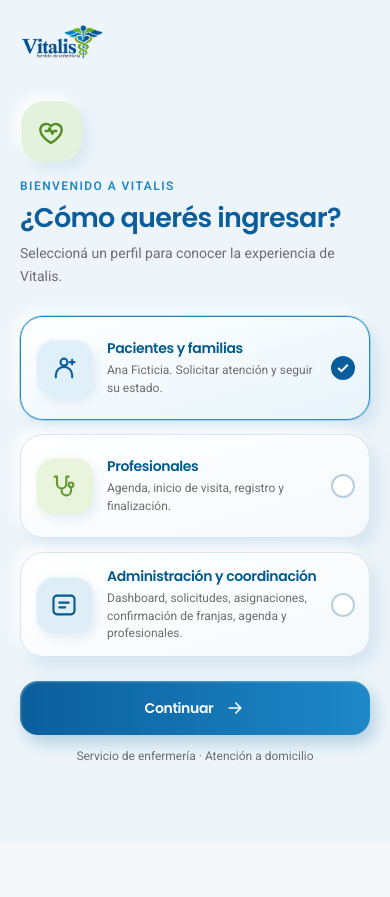
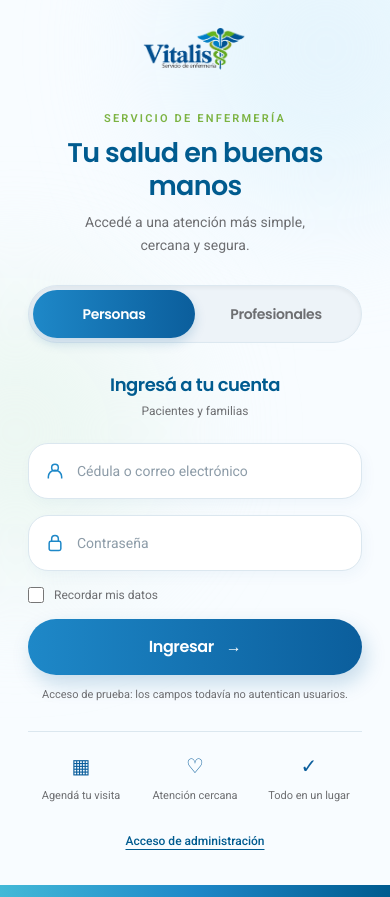
Before and after one commit to equantum-py/vitalis-demo, a Next.js app: page /demo in a window 390 px wide. Before the commit the page ends 844 px from the top, so only its background shows below. Built offline with nearby package versions, Linux system fonts and the light colour scheme.

Commit message:
feat(vitalis): renovar acceso mobile con personas y profesionales

```diff
--- a/app/demo/page.tsx
+++ b/app/demo/page.tsx
@@ -52,71 +52,76 @@ function Selector() {
   const [franjaSeleccionada, setFranjaSeleccionada] = useState<Record<string, string>>({});
   const ultima = estado.solicitudes[0];
 
+  const ingresar = () => {
+    const elegido = PERFILES.find((p) => p.perfil === perfilElegido);
+    if (!elegido) return;
+    despachar({ tipo: "cambiarPerfil", perfil: elegido.perfil });
+    router.push(elegido.ruta);
+  };
+
   return (
-    <main className="mx-auto flex min-h-dvh w-full max-w-md flex-col bg-[#edf5fa] px-5 pb-8 pt-6 text-[#005b8f] sm:my-6 sm:min-h-[calc(100dvh-3rem)] sm:rounded-[34px] sm:border sm:border-white/80 sm:px-7 sm:shadow-[12px_18px_45px_#005b8f20]">
-      <header className="flex items-center justify-between">
-        <div className="flex items-center gap-2.5">
-          <MarcaVitalis />
+    <main className="relative mx-auto flex min-h-dvh w-full max-w-md flex-col overflow-hidden bg-[#f8fcff] text-[#005b8f] sm:my-6 sm:min-h-[calc(100dvh-3rem)] sm:rounded-[34px] sm:shadow-[12px_18px_45px_#005b8f20]">
+      <div className="pointer-events-none absolute -right-24 -top-28 size-80 rounded-full bg-[#dff3fc]/70 blur-3xl" aria-hidden="true" />
+      <div className="pointer-events-none absolute -left-32 top-72 size-72 rounded-full bg-[#e7f5ed]/70 blur-3xl" aria-hidden="true" />
+      <div className="relative flex flex-1 flex-col px-7 pb-7 pt-8">
+        <header className="flex items-center justify-center">
+          <div className="scale-125 origin-center"><MarcaVitalis /></div>
+          <DemoBadge />
+        </header>
+        <div className="mt-8 text-center">
+          <p className="text-[11px] font-semibold uppercase tracking-[.2em] text-[#7cb342]">Servicio de enfermería</p>
+          <h1 className="mt-2 font-display text-[27px] font-semibold leading-tight text-[#005b8f]">Tu salud en buenas manos</h1>
+          <p className="mx-auto mt-2 max-w-[270px] text-sm leading-relaxed text-[#6d6e71]">Accedé a una atención más simple, cercana y segura.</p>
         </div>
-        <DemoBadge />
-      </header>
 
-      <div className="mt-9">
-        <div className="mb-4 flex size-[62px] items-center justify-center rounded-[23px] bg-[#e3f2dc] text-[#558c24] shadow-[6px_7px_14px_#0b5e9c18,-4px_-4px_12px_#ffffff,inset_1px_1px_1px_#ffffff]">
-          <svg viewBox="0 0 24 24" className="size-8" fill="none" stroke="currentColor" strokeWidth="1.8" strokeLinecap="round" strokeLinejoin="round" aria-hidden="true"><path d="M12 21s-8-4.5-8-10a4.5 4.5 0 0 1 8-2.6A4.5 4.5 0 0 1 20 11c0 5.5-8 10-8 10Z"/><path d="M8 12h2l1-2 2 4 1-2h2"/></svg>
+        <div className="mt-7 grid grid-cols-2 rounded-full border border-[#dce8f0] bg-[#edf3f8] p-1 shadow-inner" role="group" aria-label="Tipo de acceso">
+          {PERFILES.slice(0, 2).map((p) => (
+            <button key={p.perfil} type="button" aria-pressed={perfilElegido === p.perfil}
+              onClick={() => setPerfilElegido(p.perfil)}
+              className={`min-h-12 rounded-full px-2 font-display text-sm font-semibold transition-colors ${perfilElegido === p.perfil ? "bg-gradient-to-r from-[#1e88c8] to-[#0b5e9c] text-white shadow-[0_5px_12px_#0b5e9c30]" : "text-[#6d6e71]"}`}>
+              {p.perfil === "paciente" ? "Personas" : "Profesionales"}
+            </button>
+          ))}
         </div>
-        <p className="text-xs font-semibold uppercase tracking-[.12em] text-[#1e88c8]">Bienvenido a Vitalis</p>
-        <h1 className="mt-2 font-display text-[27px] font-semibold leading-[1.2] tracking-[-.04em] text-[#0b5e9c]">¿Cómo querés ingresar?</h1>
-        <p className="mt-2 text-sm leading-relaxed text-[#6d6e71]">Seleccioná un perfil para conocer la experiencia de Vitalis.</p>
+
+        <section className="mt-7" aria-labelledby="acceso-vitalis">
+          <h2 id="acceso-vitalis" className="text-center font-display text-lg font-semibold">Ingresá a tu cuenta</h2>
+          <p className="mt-1 text-center text-xs text-[#6d6e71]">{perfilElegido === "paciente" ? "Pacientes y familias" : "Personal de enfermería y profesionales"}</p>
+          <form className="mt-6 space-y-4" onSubmit={(e) => { e.preventDefault(); ingresar(); }}>
+            <label className="block">
+              <span className="sr-only">Cédula o correo electrónico</span>
+              <span className="flex min-h-14 items-center gap-3 rounded-[20px] border border-[#dbe7ef] bg-white px-4 shadow-[3px_5px_14px_#0b5e9c0b]">
+                <svg className="size-5 shrink-0 text-[#1e88c8]" viewBox="0 0 24 24" fill="none" stroke="currentColor" strokeWidth="1.8" aria-hidden="true"><circle cx="12" cy="8" r="4"/><path d="M4 21v-2a8 8 0 0 1 16 0v2"/></svg>
+                <input type="text" autoComplete="username" placeholder="Cédula o correo electrónico" className="min-w-0 w-full bg-transparent text-sm text-[#005b8f] outline-none placeholder:text-[#8d9ca8]" />
+              </span>
+            </label>
+            <label className="block">
+              <span className="sr-only">Contraseña</span>
+              <span className="flex min-h-14 items-center gap-3 rounded-[20px] border border-[#dbe7ef] bg-white px-4 shadow-[3px_5px_14px_#0b5e9c0b]">
+                <svg className="size-5 shrink-0 text-[#1e88c8]" viewBox="0 0 24 24" fill="none" stroke="currentColor" strokeWidth="1.8" aria-hidden="true"><rect x="5" y="10" width="14" height="11" rx="2"/><path d="M8 10V7a4 4 0 0 1 8 0v3"/></svg>
+                <input type="password" autoComplete="current-password" placeholder="Contraseña" className="min-w-0 w-full bg-transparent text-sm text-[#005b8f] outline-none placeholder:text-[#8d9ca8]" />
+              </span>
+            </label>
+            <label className="flex items-center gap-2.5 text-xs text-[#6d6e71]">
+              <input type="checkbox" className="size-4 accent-[#0b5e9c]" /> Recordar mis datos
+            </label>
+            <button type="submit" className="clay-interactive flex min-h-14 w-full items-center justify-center gap-3 rounded-full bg-gradient-to-r from-[#1e88c8] to-[#0b5e9c] font-display text-base font-semibold text-white shadow-[4px_9px_20px_#0b5e9c35]">
+              Ingresar <span aria-hidden="true">→</span>
+            </button>
+          </form>
+          <p className="mt-3 text-center text-[11px] text-[#6d6e71]">Acceso de prueba: los campos todavía no autentican usuarios.</p>
+        </section>
+
+        <div className="mt-auto pt-7">
+          <div className="grid grid-cols-3 gap-2 border-t border-[#dbe7ef] pt-5 text-center text-[11px] text-[#6d6e71]">
+            <span className="flex flex-col items-center gap-2"><span className="text-xl text-[#0b5e9c]">▦</span>Agendá tu visita</span>
+            <span className="flex flex-col items-center gap-2"><span className="text-xl text-[#0b5e9c]">♡</span>Atención cercana</span>
+            <span className="flex flex-col items-center gap-2"><span className="text-xl text-[#0b5e9c]">✓</span>Todo en un lugar</span>
+          </div>
+          <button type="button" onClick={() => { despachar({ tipo: "cambiarPerfil", perfil: "administracion" }); router.push("/admin"); }} className="mt-5 w-full py-2 text-center text-xs font-medium text-[#005b8f] underline underline-offset-4">Acceso de administración</button>
+        </div>
       </div>
-
-      <section aria-labelledby="perfiles" className="mt-7 flex flex-col gap-3.5">
-        <h2 id="perfiles" className="sr-only">Perfiles de acceso</h2>
-        {PERFILES.map((p, index) => {
-          const activo = perfilElegido === p.perfil;
-          return (
-            <button
-              key={p.perfil}
-              type="button"
-              aria-pressed={activo}
-              onClick={() => setPerfilElegido(p.perfil)}
-              className={`clay-interactive flex min-h-[104px] w-full items-center gap-3.5 rounded-[23px] border p-3.5 text-left shadow-[7px_9px_18px_#0b5e9c1c,-5px_-5px_14px_#ffffff,inset_1px_1px_2px_#ffffff] ${activo ? "border-[#1e88c8] bg-gradient-to-br from-white to-[#e7f4fb] ring-1 ring-[#1e88c8]/30" : "border-[#d6e6ef] bg-gradient-to-br from-white to-[#f5f9fc]"}`}
-            >
-              <span className={`flex size-[58px] shrink-0 items-center justify-center rounded-[19px] shadow-[inset_1px_1px_2px_#ffffff,4px_5px_10px_#0b5e9c16] ${index === 0 ? "bg-[#e0f0fb] text-[#0b5e9c]" : index === 1 ? "bg-[#e8f4dc] text-[#629a2e]" : "bg-[#dfeef6] text-[#005b8f]"}`}>
-                {index === 0 ? (
-                  <svg viewBox="0 0 24 24" className="size-7" fill="none" stroke="currentColor" strokeWidth="1.8" strokeLinecap="round" strokeLinejoin="round" aria-hidden="true"><circle cx="12" cy="7" r="3"/><path d="M5 20v-2a7 7 0 0 1 14 0v2M19 5v4m-2-2h4"/></svg>
-                ) : index === 1 ? (
-                  <svg viewBox="0 0 24 24" className="size-7" fill="none" stroke="currentColor" strokeWidth="1.8" strokeLinecap="round" strokeLinejoin="round" aria-hidden="true"><path d="M6 4v6a4 4 0 0 0 8 0V4M6 4H4m10 0h2M10 14v2a4 4 0 0 0 8 0v-3"/><circle cx="18" cy="11" r="2"/></svg>
-                ) : (
-                  <svg viewBox="0 0 24 24" className="size-7" fill="none" stroke="currentColor" strokeWidth="1.8" strokeLinecap="round" strokeLinejoin="round" aria-hidden="true"><rect x="3" y="4" width="18" height="16" rx="3"/><path d="M8 10h8M8 14h5"/></svg>
-                )}
-              </span>
-              <span className="min-w-0 flex-1">
-                <span className="block font-display text-[14px] font-semibold leading-snug text-[#005b8f]">{p.titulo}</span>
-                <span className="mt-1 block text-[12px] leading-[1.45] text-[#6d6e71]">{p.descripcion}</span>
-              </span>
-              <span className={`flex size-6 shrink-0 items-center justify-center rounded-full border-2 ${activo ? "border-[#0b5e9c] bg-[#0b5e9c] text-white" : "border-[#b9cedd] bg-white"}`} aria-hidden="true">
-                {activo && <svg viewBox="0 0 20 20" className="size-4" fill="none" stroke="currentColor" strokeWidth="2.5"><path d="m4 10 4 4 8-8"/></svg>}
-              </span>
-            </button>
-          );
-        })}
-      </section>
-
-      <button
-        type="button"
-        onClick={() => {
-          const elegido = PERFILES.find((p) => p.perfil === perfilElegido);
-          if (!elegido) return;
-          despachar({ tipo: "cambiarPerfil", perfil: elegido.perfil });
-          router.push(elegido.ruta);
-        }}
-        className="clay-interactive mt-6 flex min-h-[54px] w-full items-center justify-center gap-3 rounded-[18px] bg-gradient-to-r from-[#0b5e9c] to-[#1e88c8] px-5 font-display text-sm font-semibold text-white shadow-[5px_8px_16px_#0b5e9c40,inset_1px_1px_2px_#ffffff50] focus-visible:outline-3 focus-visible:outline-offset-2 focus-visible:outline-[#0b5e9c]"
-      >
-        Continuar
-        <svg viewBox="0 0 24 24" className="size-5" fill="none" stroke="currentColor" strokeWidth="2" strokeLinecap="round" strokeLinejoin="round" aria-hidden="true"><path d="m5 12 14 0m-6-6 6 6-6 6"/></svg>
-      </button>
-      <p className="mt-3 text-center text-xs leading-relaxed text-[#6d6e71]">Servicio de enfermería · Atención a domicilio</p>
+      <div className="h-3 bg-gradient-to-r from-[#43b9d7] via-[#1e88c8] to-[#005b8f]" aria-hidden="true" />
 
       {modoPruebas && (
       <Tarjeta className="flex flex-col gap-4 border-dashed">
```
